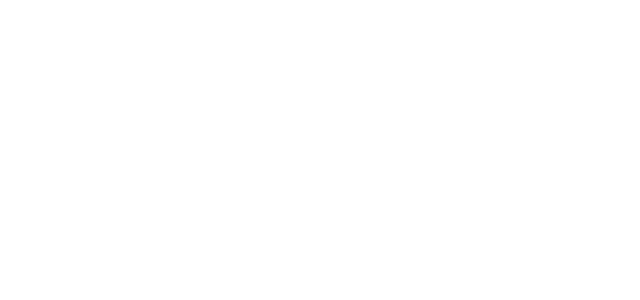
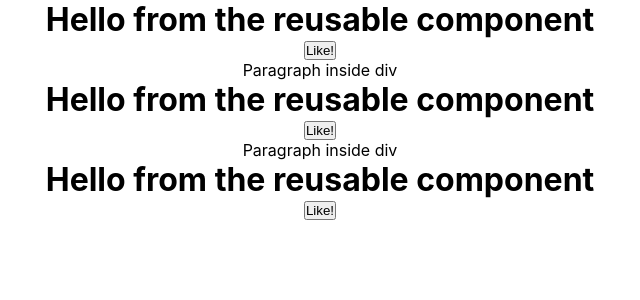
Before and after one commit to serhiishf/react-bohdan, a React (Vite) app: page / in a window 1280 px wide. Shown: the top 300 px of the page, without its empty margins (320-960 px from the left). Built offline with nearby package versions, Linux system fonts and the light colour scheme.

Commit message:
feat: Finished Reusable component

```diff
--- a/src/App.jsx
+++ b/src/App.jsx
@@ -1,7 +1,15 @@
 import './App.css';
+import MyComponent2 from './components/MyComponent';
+import OtherComponent from './components/OtherComponent';
 
 function App() {
-  return <div className="App"></div>;
+  return <div className="App">
+    <MyComponent2/>
+    <OtherComponent/>
+    <MyComponent2/>
+    <OtherComponent/>
+    <MyComponent2/>
+  </div>;
 }
 
 export default App;
--- /dev/null
+++ b/src/components/MyComponent.jsx
@@ -0,0 +1,10 @@
+function MyComponent() {
+  return (
+    <div>
+      <h1>Hello from the reusable component</h1>
+      <button>Like!</button>
+    </div>
+  )
+}
+
+export default MyComponent
--- /dev/null
+++ b/src/components/OtherComponent.jsx
@@ -0,0 +1,9 @@
+function OtherComponent () {
+  return (
+    <div>
+      <p>Paragraph inside div</p>
+    </div>
+  )
+}
+
+export default OtherComponent;
```
